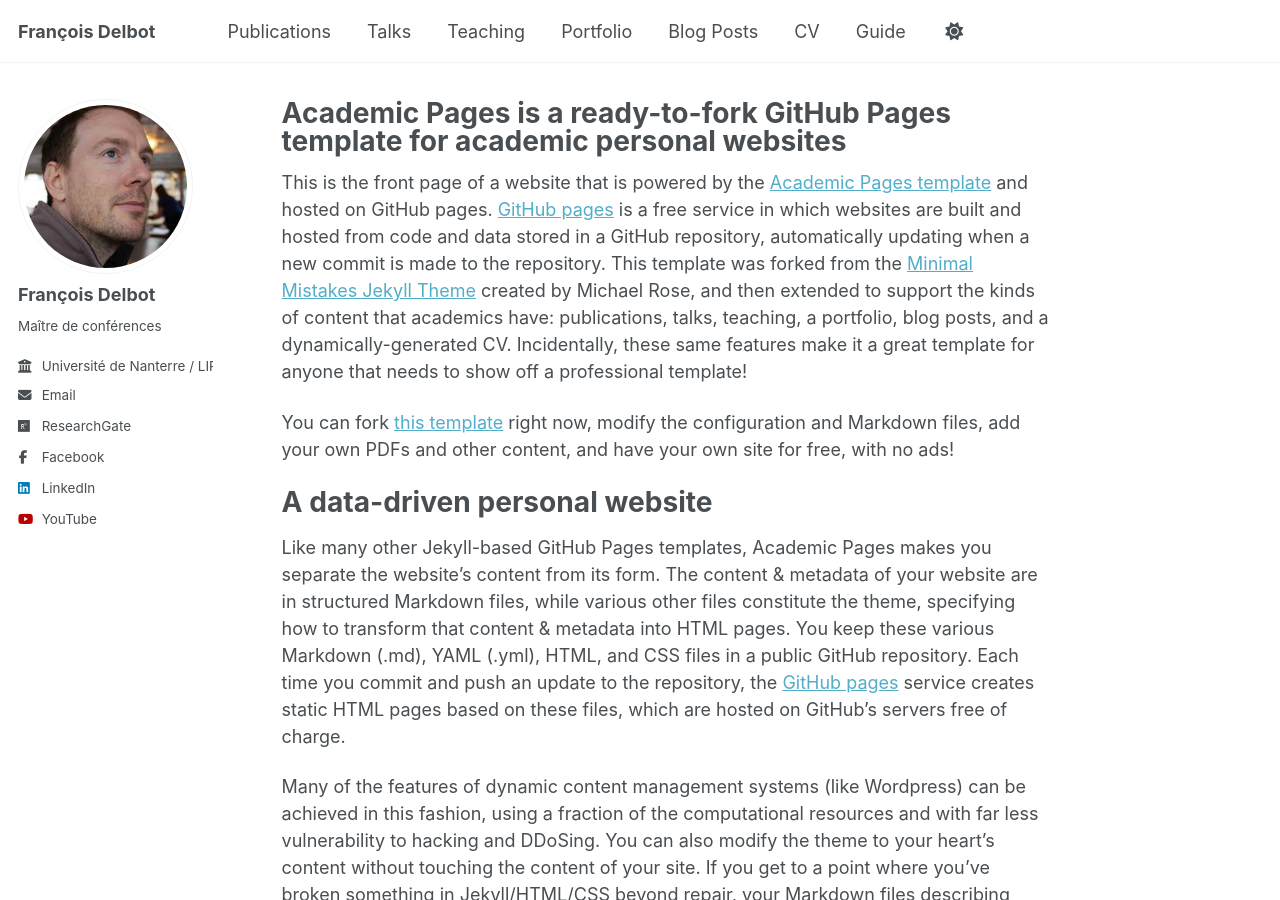
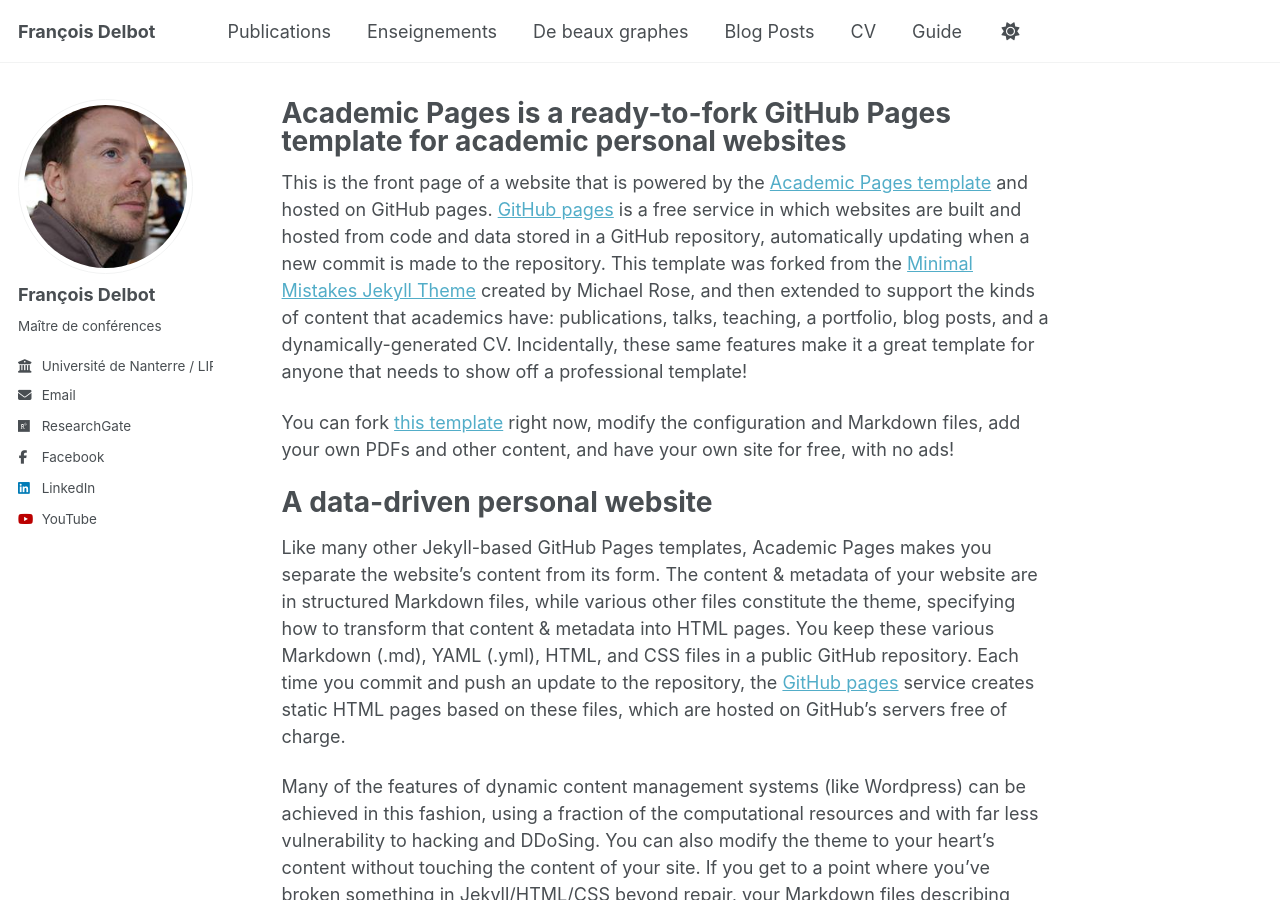
Before and after one commit to fdelbot/fdelbot.github.io, a Jekyll site: the page built from _pages/about.md, in a window 1280 px wide and 900 px high. Built offline with Jekyll 4.4.1, drawn with Linux system fonts in a browser that asks for light colours; a script that is not in the unit is left out.

Commit message:
Update navigation.yml

```diff
--- a/_data/navigation.yml
+++ b/_data/navigation.yml
@@ -11,13 +11,10 @@ main:
   - title: "Publications"
     url: /publications/
 
-  - title: "Talks"
-    url: /talks/
-
-  - title: "Teaching"
+  - title: "Enseignements"
     url: /teaching/
 
-  - title: "Portfolio"
+  - title: "De beaux graphes"
     url: /portfolio/
 
   - title: "Blog Posts"
```
